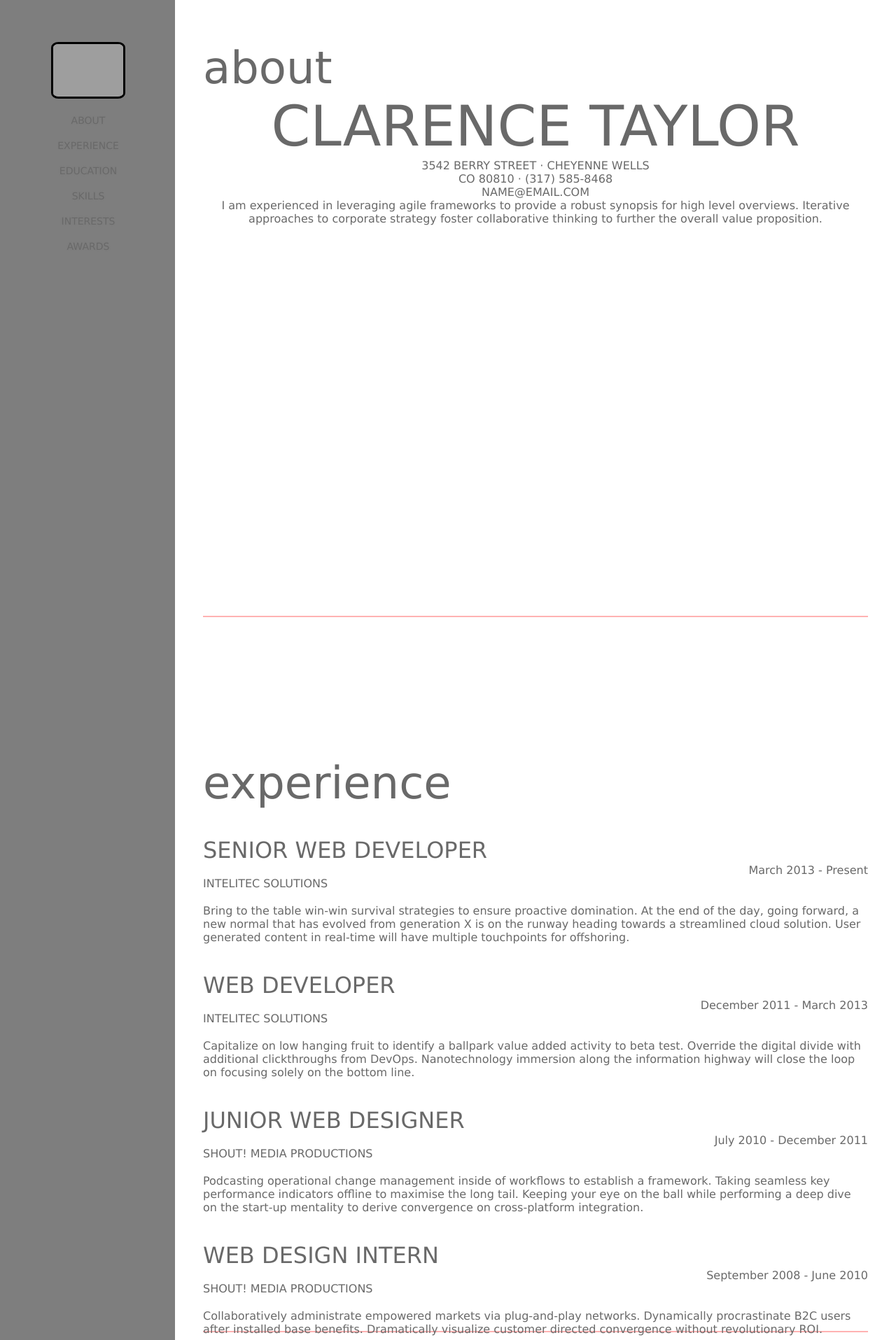
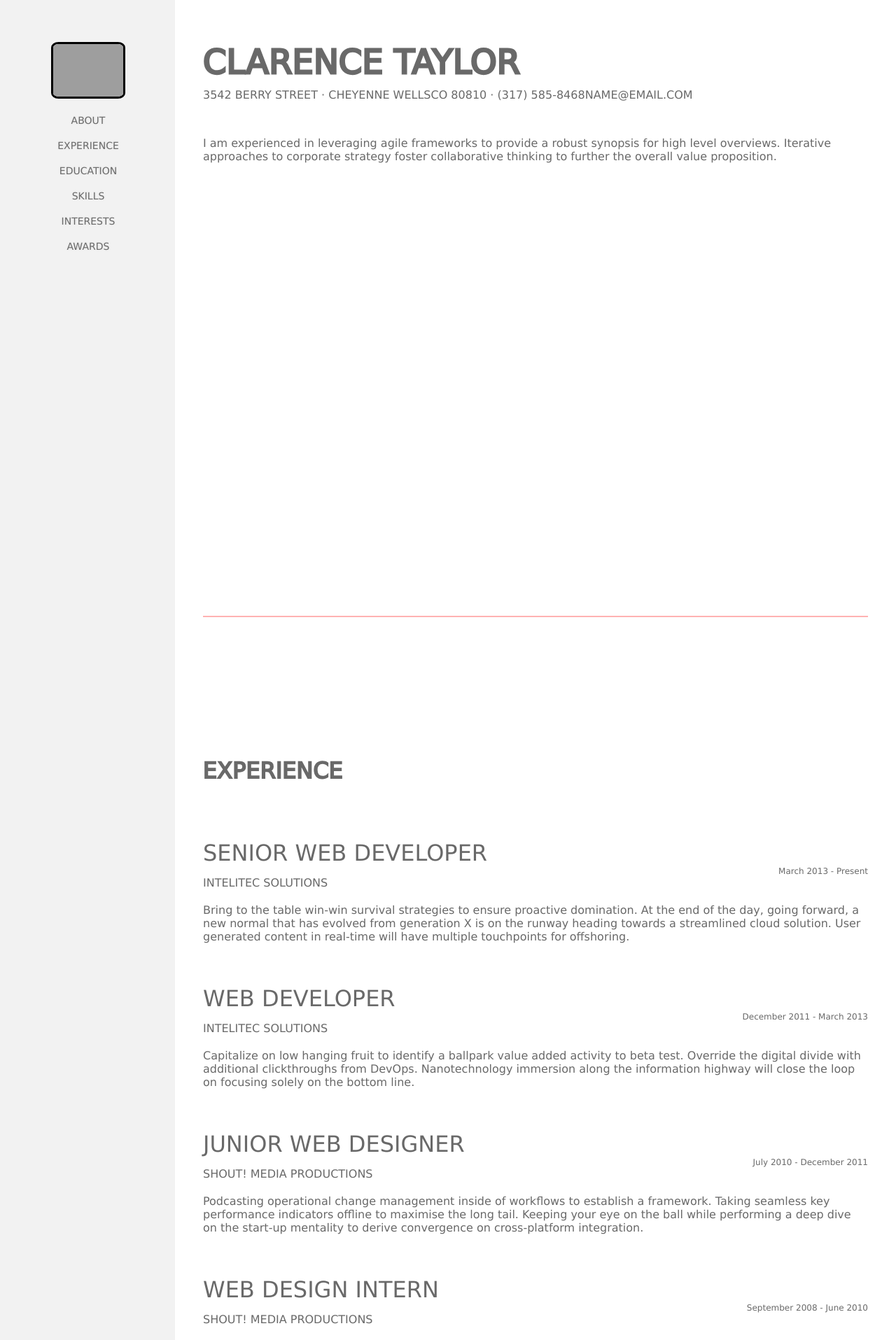
Before and after one commit to Mark4Titan/Summary, a React (Create React App) app: page / in a window 1280 px wide. Shown: the part 140-2055 px from the top of the page at 70% size. Built offline with nearby package versions, Linux system fonts and the light colour scheme; grey boxes are pictures that could not be loaded.

Commit message:
додав стилів

```diff
--- a/src/Style/darkStyle.css
+++ b/src/Style/darkStyle.css
@@ -1,6 +1,6 @@
 
 .main_darkStyle {
-  background-color: #38004c;
+  background-color: #2c2d2dd1;
 }
 
 .darkStyle{
--- a/src/Style/defaultStyle.css
+++ b/src/Style/defaultStyle.css
@@ -185,9 +185,10 @@ h6 {
   position: fixed;
   top: 200px;
   left: calc((100vw - 1134px) / 2);
+  text-align: center;
 }
 * {
-  transition: color, scale, 250ms;
+  /* transition: color, scale, 250ms; */
   font-family: Verdana, Geneva, sans-serif;
   scroll-behavior: smooth;
 }
@@ -204,12 +205,12 @@ h6 {
 }
 
 .App {
-  text-align: center;
+  text-align: initial;
 }
 
 .App {
   font-family: "Ubuntu", sans-serif;
-  width: 100vw;
+  min-width: 100vw;
   height: 100vh;
   display: flex;
   justify-content: center;
@@ -262,16 +263,37 @@ a {
 body {
   background-color: rgb(64, 64, 64);
 }
-.avatarItems_avatar {
-  display: none;
+
+.ul_experience {
 }
+
 .nameItems_name {
   text-transform: uppercase;
+  font-size: 3rem;
+  padding-bottom: 10px;
+  -webkit-text-stroke-width: medium;
+  width: -webkit-fill-available;
+
+}
+.nameItems_name:first-child {
+  /* text-transform: uppercase; */
   font-size: 5rem;
+  /* padding-bottom: 10px; */
+  /* -webkit-text-stroke-width: medium; */
+  /* width: -webkit-fill-available; */
+
 }
 .main_item {
   padding-bottom: 20px;
+  /* border: solid 2px; */
 }
+
+@media (max-height: 1000px) {
+  .experience {
+    height: auto;
+  }
+}
+
 .positionItems {
   display: flex;
   text-transform: uppercase;
@@ -280,19 +302,41 @@ body {
 .experienceElItems {
   padding-bottom: 40px;
 }
+.expansionItems,
 .titleItems {
   display: flex;
-  font-size: 4rem;
+  font-size: 2rem;
+  text-transform: uppercase;
+  padding-bottom: 40px;
+  -webkit-text-stroke-width: medium;
 }
 .periodItems {
   display: flex;
   flex-direction: row-reverse;
+  font-size: 12px;
 }
-
+.facultyItems,
 .companyItems {
   display: flex;
   padding-bottom: 20px;
 }
-.contentItems {
-  text-align: initial;
+.GPAItems {
+  padding-bottom: 60px;
 }
+.aboutMeItems {
+  padding-top: 50px;
+}
+.aboutEl {
+  padding-bottom: 20px;
+  display: flex;
+  flex-wrap: wrap;
+}
+.contentItems,
+.toolsItems,
+.TitleItems {
+  padding-bottom: 20px;
+}
+.element_awards,
+.avatarItems_avatar {
+  display: none;
+}
--- a/src/Style/lightStyle.css
+++ b/src/Style/lightStyle.css
@@ -7,9 +7,9 @@
 color: dimgrey;;
 }
 .sidebar_lightStyle {
-  background-color: antiquewhite;
+  /* background-color: antiquewhite; */
   /* box-shadow: rgb(206, 206, 206) 40px 1px 55px; */
-  background-color: rgb(188 188 188 / 50%);
+  background-color: rgb(255 255 255 / 93%);
 }
 
 #lightStyle {
--- a/src/Summary/SummaryEN.js
+++ b/src/Summary/SummaryEN.js
@@ -81,12 +81,6 @@ export const Resume = {
     // { Title: "", workflow: [], tools: [] },
     {
       Title: "PROGRAMMING LANGUAGES & TOOLS",
-      workflow: [
-        "Mobile-First, Responsive Design",
-        "Cross Browser Testing & Debugging",
-        "Cross Functional Teams",
-        "Agile Development & Scrum",
-      ],
       tools: [
         "html5",
         "css3",
@@ -99,6 +93,12 @@ export const Resume = {
         "react",
         "redux",
         "nodjs",
+      ],
+      workflow: [
+        "Mobile-First, Responsive Design",
+        "Cross Browser Testing & Debugging",
+        "Cross Functional Teams",
+        "Agile Development & Scrum",
       ],
     },
   ],
@@ -117,8 +117,8 @@ export const Resume = {
   awards: [
     { title: "awards" },
     // { Title: "", content: [] },
+    { expansion: "AWARDS & CERTIFICATIONS" },
     {
-      Title: "AWARDS & CERTIFICATIONS",
       content: [
         "Google Analytics Certified Developer",
         "Mobile Web Specialist - Google Certification",
--- a/src/components/Main/Elements/elementsAbout.js
+++ b/src/components/Main/Elements/elementsAbout.js
@@ -2,18 +2,31 @@
 
 export const About = ({ theme, about }) => {
   return (
-    <div key="about" id="about" className={`main_item about about_${theme} ${theme}`}>
+    <div
+      key="about"
+      id="about"
+      className={`main_item about about_${theme} ${theme}`}
+    >
+      <div
+        key="aboutEl"
+        id="aboutEl"
+        className={`aboutEl aboutEl_${theme} ${theme}`}
+      >
         {about.map((element) =>
-        Object.keys(element).map((key) => (
+          Object.keys(element).map(
+            (key) =>
+              element[key] !== "about" && (
                 <div
                   id={`${key}`}
                   key={key}
-            className={`${key}Items ${key}Items_${key} ${key}Items_${theme}`}
+                  className={`${key}Items about ${key}Items_${key} ${key}Items_${theme}`}
                 >
                   {element[key]}
                 </div>
-        ))
+              )
+          )
         )}
+      </div>
     </div>
   );
 };
--- a/src/components/Main/Elements/elementsAwards.js
+++ b/src/components/Main/Elements/elementsAwards.js
@@ -10,9 +10,9 @@ export const Awards = ({ theme, awards }) => {
       {awards.map((element) =>
         Object.keys(element).map((key) => (
           <div
-            id={`${key}Item_${key} ${key}`}
+            id={key}
             key={key}
-            className={`${key}Items ${key}Items_${key} ${key}Items_${theme}`}
+            className={`element_${element[key]} ${key}Items ${key}Items_${key} ${key}Items_${theme}`}
           >
             {element[key]}
           </div>
--- a/src/components/Main/Elements/elementsExperience.js
+++ b/src/components/Main/Elements/elementsExperience.js
@@ -8,7 +8,7 @@ export const Experience = ({ theme, experience }) => {
       <ul
         id={`experience`}
         key={experience}
-        className={`experience experience_${theme}`}
+        className={`ul_experience experience experience_${theme}`}
       >
         {experience.map((element) => (
           <li
```
Lines whose indentation alone changed are shown as unchanged.
